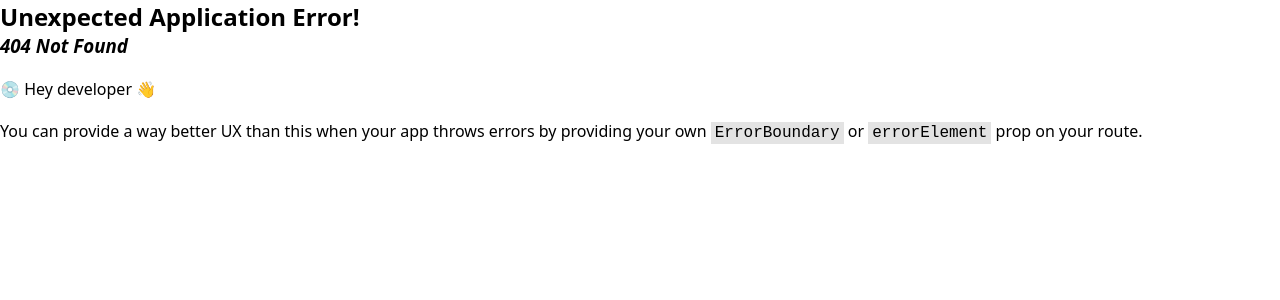
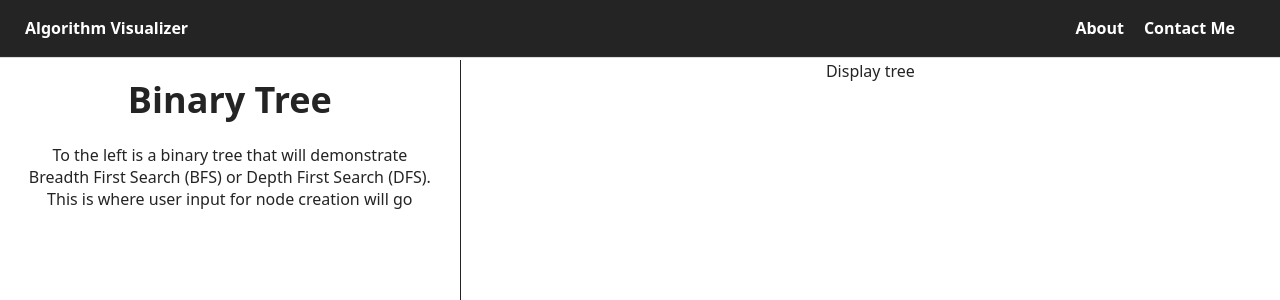
Before and after one commit to tcollm/algorithm-visualizer, a React (Vite) app: page /bst in a window 1280 px wide. Before the commit this address had no page. Shown: the top 300 px of the page. Built offline with nearby package versions, Linux system fonts and the light colour scheme.

Commit message:
feat: create BSTPage
- adjust navbar to be 93vh instead of calculated pixel value.
- Creating binary search tree page outline.

```diff
--- a/package.json
+++ b/package.json
@@ -11,6 +11,7 @@
   },
   "dependencies": {
     "react": "^18.3.1",
+    "react-d3-tree": "^3.6.2",
     "react-dom": "^18.3.1",
     "react-router-dom": "^7.0.2"
   },
--- /dev/null
+++ b/src/components/BSTPage/BSTPage.jsx
@@ -0,0 +1,43 @@
+import classes from "./BSTPage.module.css";
+
+const BSTPage = () => {
+  return (
+    <div className={classes.container}>
+      <section className={classes.leftDisplay}>
+        <h1>Binary Tree</h1>
+        <p>
+          To the left is a binary tree that will demonstrate Breadth First
+          Search (BFS) or Depth First Search (DFS).
+        </p>
+        <div>This is where user input for node creation will go</div>
+      </section>
+      <div className={classes.separator}></div>
+      <section className={classes.rightDisplay}>
+        <div>Display tree</div>
+      </section>
+    </div>
+  );
+};
+
+export default BSTPage;
+
+// This page will create a binary tree using D3.js and then the user can choose to use BFS or DFS to find a target element
+
+// binary tree:
+// left is smaller than parent
+// right is larger
+
+// page functionality:
+// create a root node of a random number 1-100
+// ask users to enter a number (1-100):
+//  - split the page into 2/3 (the left 1/3 will be the desc and user input, while the right 2/3 will display the tree)
+//  - create a panel that takes user input (the int size of the node)
+//  - store that input (in an array? )
+// append a node to the tree in its correct position
+//
+
+// how to store user input:
+//  - use an array, where
+
+// additional functionality:
+// - automatically create a tree (or finish creating a tree) of a set height
--- /dev/null
+++ b/src/components/BSTPage/BSTPage.module.css
@@ -0,0 +1,24 @@
+.container {
+  display: flex;
+  position: relative;
+  text-align: center;
+  margin-top: 60px;
+  color: var(--black);
+  background-color: var(--white);
+  height: calc(93vh); /* adjust to navbar */
+}
+
+.leftDisplay {
+  flex: 1; /* 1/3 */
+  padding: 15px 25px;
+}
+
+.rightDisplay {
+  flex: 2; /* 2/3 */
+}
+
+.separator {
+  width: 1px;
+  background-color: var(--black);
+  height: 100%;
+}
--- a/src/components/HomePage/HomePage.jsx
+++ b/src/components/HomePage/HomePage.jsx
@@ -6,7 +6,7 @@ const algorithms = [
     title: "Binary Search",
     desc: "description of Binary Search.",
     img: "null",
-    link: "null",
+    link: "bst",
   },
 ];
 
--- a/src/components/NavBar/NavBar.module.css
+++ b/src/components/NavBar/NavBar.module.css
@@ -1,7 +1,8 @@
 .nav {
-  background-color: #242424;
+  background-color: var(--black);
   color: var(--white);
-  padding: 15px 25px;
+  height: 7vh;
+  padding: 0 25px;
   position: fixed;
   top: 0;
   width: 100%;
--- a/src/routes.jsx
+++ b/src/routes.jsx
@@ -1,6 +1,7 @@
 import App from "./App";
 import HomePage from "./components/HomePage/HomePage";
 import AboutPage from "./components/AboutPage/AboutPage";
+import BSTPage from "./components/BSTPage/BSTPage";
 
 const routes = [
   {
@@ -15,6 +16,10 @@ const routes = [
         path: "/about",
         element: <AboutPage />,
       },
+      {
+        path: "/bst",
+        element: <BSTPage />,
+      },
     ],
     // errorElement: <ErrorPage />,
   },
```
Also changed, not shown: 1 other file (tests, documents, lock files or other folders).
